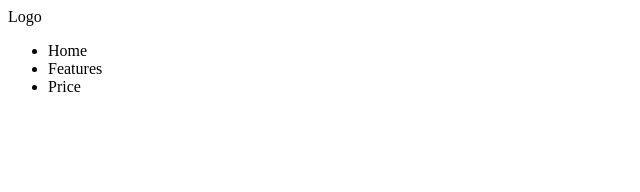
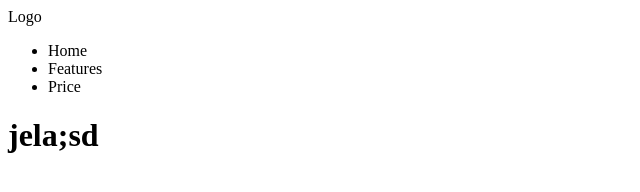
Before and after one commit to jawadalhajj88-cmd/First_git_project, a plain HTML site: page index.html in a window 1280 px wide. Shown: the whole page, without its empty margins (0-640 px from the left). Drawn offline with Linux system fonts and the light colour scheme.

Commit message:
adding pricing on pricing branch

```diff
--- a/index.html
+++ b/index.html
@@ -17,5 +17,9 @@
             <li>Price</li>
         </ul>
     </nav>
+
+    <div class="pricing">
+        <h1>jela;sd </h1>
+    </div>
 </body>
 </html>
```
